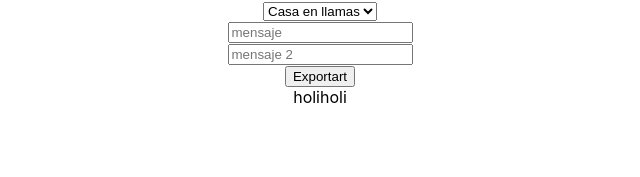
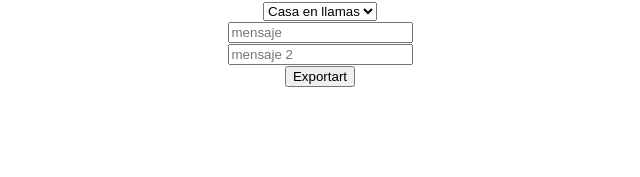
Before and after one commit to arizamoisesco/memegenerator, a React (Create React App) app: page / in a window 1280 px wide. Shown: the top 177 px of the page, without its empty margins (320-960 px from the left). Built offline with nearby package versions, Linux system fonts and the light colour scheme.

Commit message:
Modificación en tiempo real con los setvalues

```diff
--- a/src/App.js
+++ b/src/App.js
@@ -4,11 +4,15 @@ import './App.css';
 function App() {
 
 
-  const [linea1, setLinea1] =  useState('holi');
-  const [linea2, setLinea2] =  useState('holi');
+  const [linea1, setLinea1] =  useState('');
+  const [linea2, setLinea2] =  useState('');
 
   const onChangeLinea1 = function(evento){
-    alert(evento.target.value)
+    setLinea1(evento.target.value)
+  }
+
+  const onChangeLinea2 = function(evento){
+    setLinea2(evento.target.value)
   }
 
   return (
@@ -22,11 +26,12 @@ function App() {
         <option value="smart">Smart Guy</option>
       </select> <br />
       <input onChange={onChangeLinea1} type="text" placeholder='mensaje'/> <br />
-      <input type="text" placeholder='mensaje 2'/> <br />
+      <input onChange={onChangeLinea2} type="text" placeholder='mensaje 2'/> <br />
       <button>Exportart</button>
 
       <div>
         <span>{linea1}</span>
+        <br />
         <span>{linea2}</span>
       </div>
 
```
